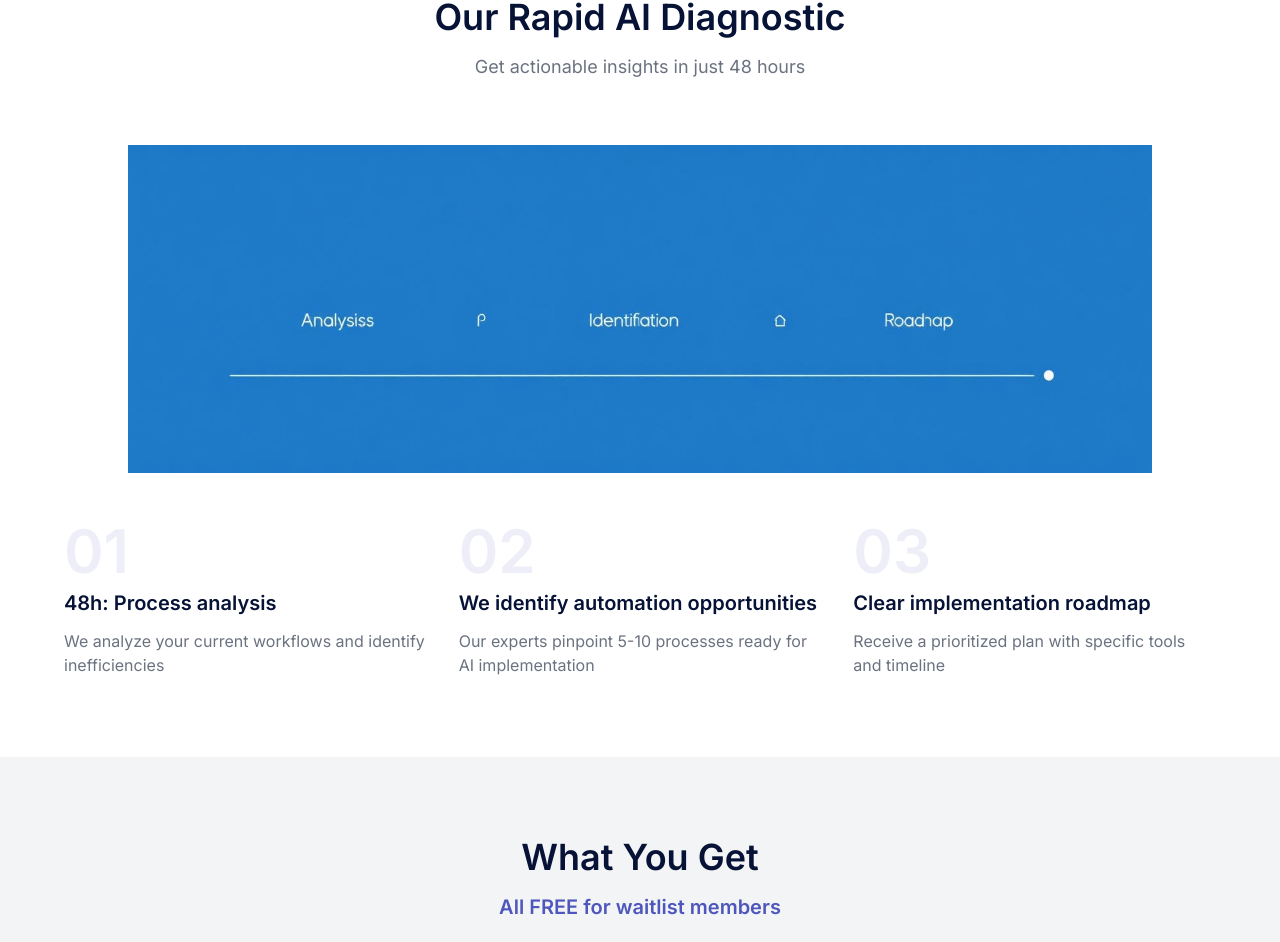
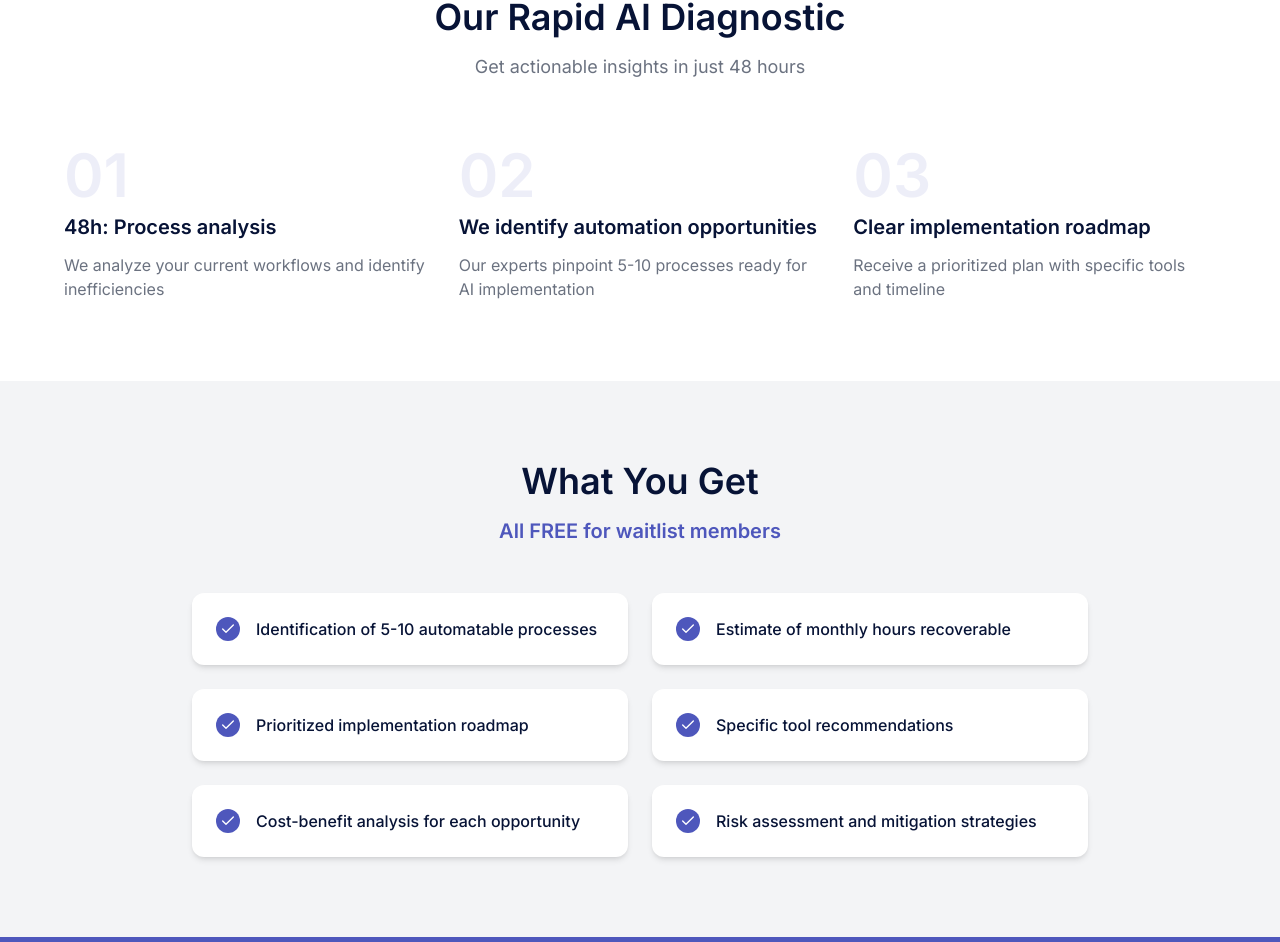
Before and after one commit to Tigergolf/aivisor-diagnostics, a React (Vite) app: page / in a window 1280 px wide. Shown: the part 1427-2369 px from the top of the page. Built offline with nearby package versions, Linux system fonts and the light colour scheme; the HTML template or start-up script is replaced by a standard one.

Commit message:
Remove diagnostic image
Remove the generated image from the "Our Rapid Diagnostic" section.

```diff
--- a/src/components/ProcessSection.tsx
+++ b/src/components/ProcessSection.tsx
@@ -1,4 +1,4 @@
-import processTimeline from "@/assets/process-timeline.png";
+
 
 export const ProcessSection = () => {
   const steps = [
@@ -31,14 +31,6 @@ export const ProcessSection = () => {
           </p>
         </div>
 
-        <div className="max-w-5xl mx-auto mb-12">
-          <img
-            src={processTimeline}
-            alt="Process timeline"
-            className="w-full h-auto"
-          />
-        </div>
-
         <div className="grid md:grid-cols-3 gap-8 max-w-6xl mx-auto">
           {steps.map((step, index) => (
             <div
```
